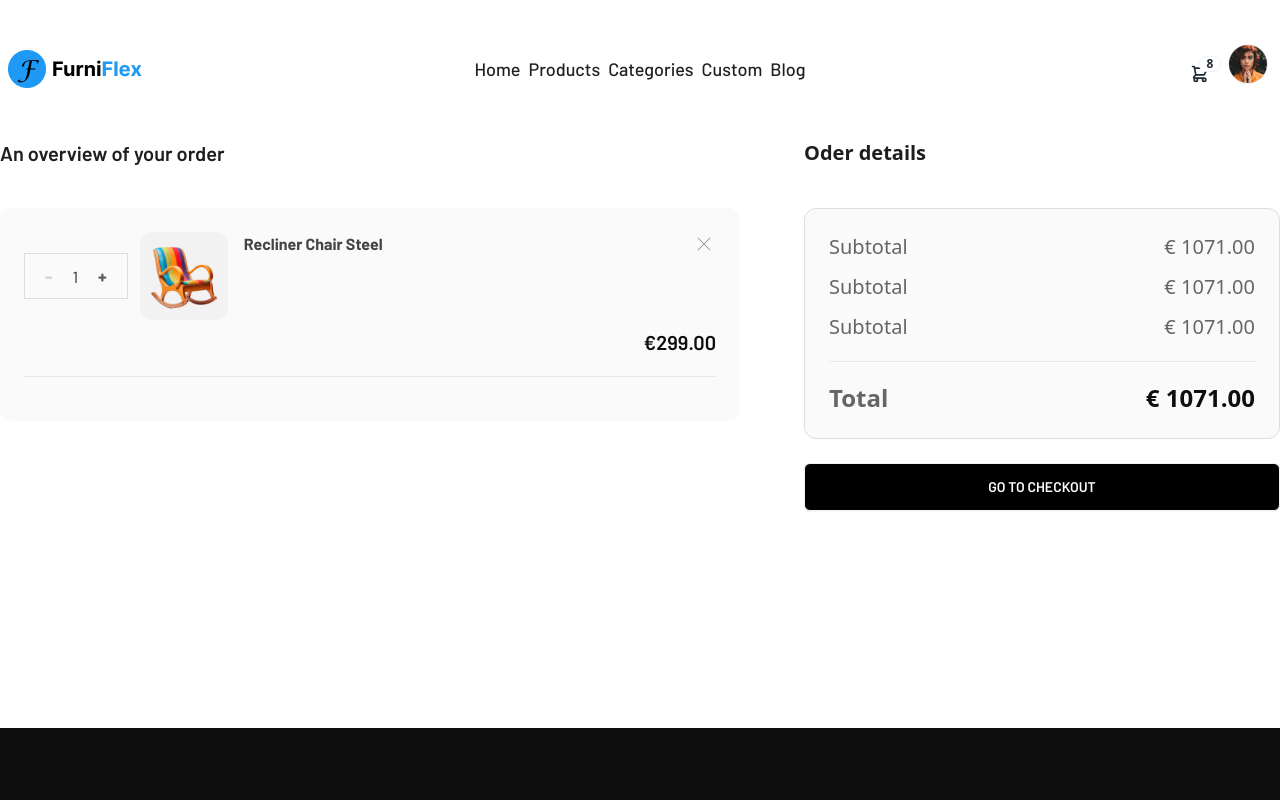
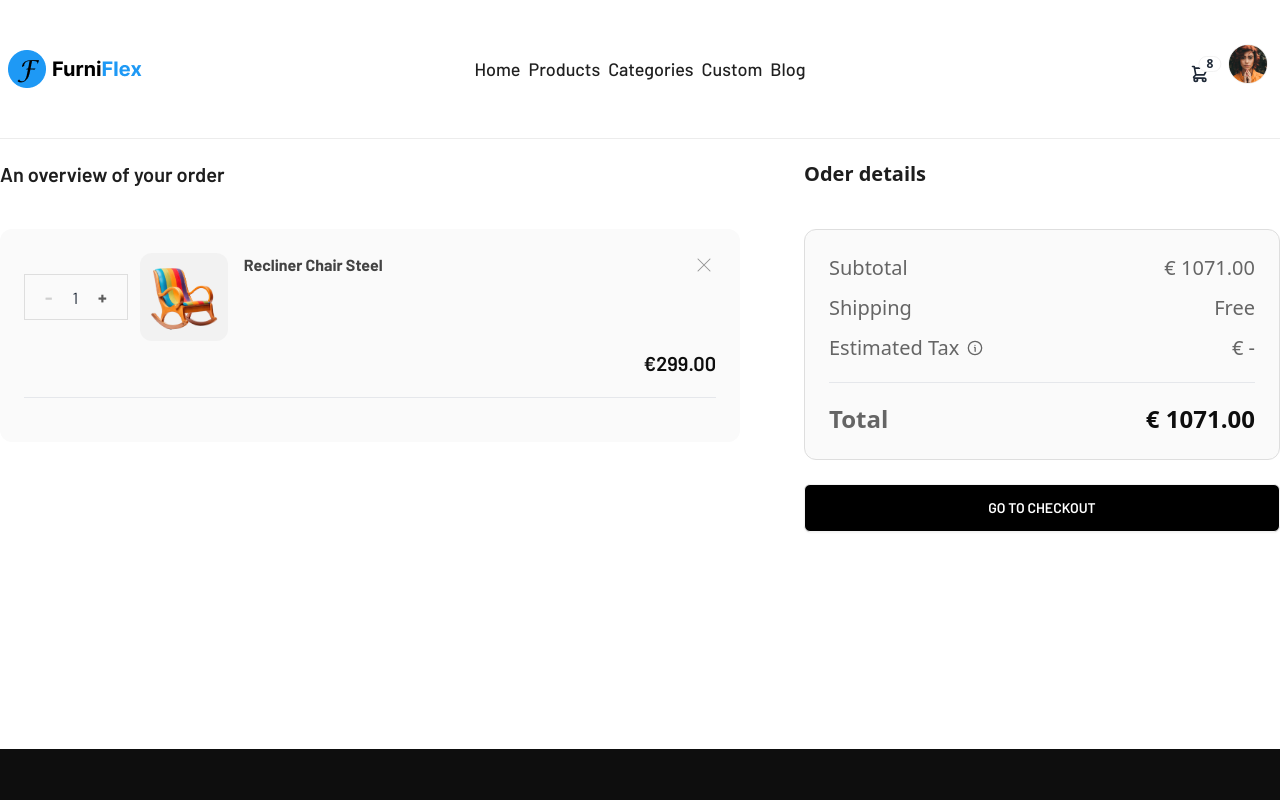
Before and after one commit to Nujat-Zaman-Chowdhury/E-commerce-web-app, a React (Vite) app: page /order-details in a window 1280 px wide. Shown: the top 800 px of the page. Built offline with nearby package versions, Linux system fonts and the light colour scheme.

Commit message:
cart page

```diff
--- a/src/components/Navbar/Navbar.jsx
+++ b/src/components/Navbar/Navbar.jsx
@@ -12,7 +12,7 @@ const Navbar = () => {
     <Link><li>Blog</li></Link>
     </>
     return (
-        <div className="navbar bg-base-100 lg:py-10 container mx-auto">
+        <div className="navbar bg-base-100 lg:py-10 container mx-auto  border-b border-b-[#ECECEC] mb-5">
   <div className="navbar-start">
     <div className="dropdown">
       <div tabIndex={0} role="button" className="btn btn-ghost lg:hidden">
--- a/src/pages/OrderDetails/OrderDetails.jsx
+++ b/src/pages/OrderDetails/OrderDetails.jsx
@@ -45,7 +45,7 @@ const OrderDetails = () => {
                   </h4>
                 </div>
               </div>
-              <div>
+              <div className="cursor-pointer hover:shadow-md h-6 w-6 hover:border hover:border-red-400">
                 <img src={cross} alt="" />
               </div>
             </div>
@@ -71,12 +71,16 @@ const OrderDetails = () => {
                 <p className="text-[#656565] font-medium">€ 1071.00</p>
                </div>
                <div className="flex justify-between  text-xl">
-                <h5 className="text-[#656565]">Subtotal</h5>
-                <p className="text-[#656565] font-medium">€ 1071.00</p>
+                <h5 className="text-[#656565]">Shipping</h5>
+                <p className="text-[#656565] font-medium">Free</p>
                </div>
                <div className="flex justify-between  text-xl">
-                <h5 className="text-[#656565]">Subtotal</h5>
-                <p className="text-[#656565] font-medium">€ 1071.00</p>
+                <h5 className="text-[#656565] flex items-center gap-2">Estimated Tax <svg xmlns="http://www.w3.org/2000/svg" width="16" height="16" viewBox="0 0 16 16" fill="none">
+  <path d="M14.6693 8.0026C14.6693 4.3207 11.6845 1.33594 8.0026 1.33594C4.3207 1.33594 1.33594 4.3207 1.33594 8.0026C1.33594 11.6845 4.3207 14.6693 8.0026 14.6693C11.6845 14.6693 14.6693 11.6845 14.6693 8.0026Z" stroke="#656565" stroke-width="1.3"/>
+  <path d="M8.15885 11.3359V8.0026C8.15885 7.68834 8.15885 7.5312 8.06119 7.43354C7.96359 7.33594 7.80645 7.33594 7.49219 7.33594" stroke="#656565" stroke-width="1.3" stroke-linecap="round" stroke-linejoin="round"/>
+  <path d="M7.99219 5.33594H7.99819" stroke="#656565" stroke-width="1.3" stroke-linecap="round" stroke-linejoin="round"/>
+</svg></h5>
+                <p className="text-[#656565] font-medium">€ -</p>
                </div>
             </div>
     <hr  className="my-[20px] bg-[#ECECEC]"/>
```
